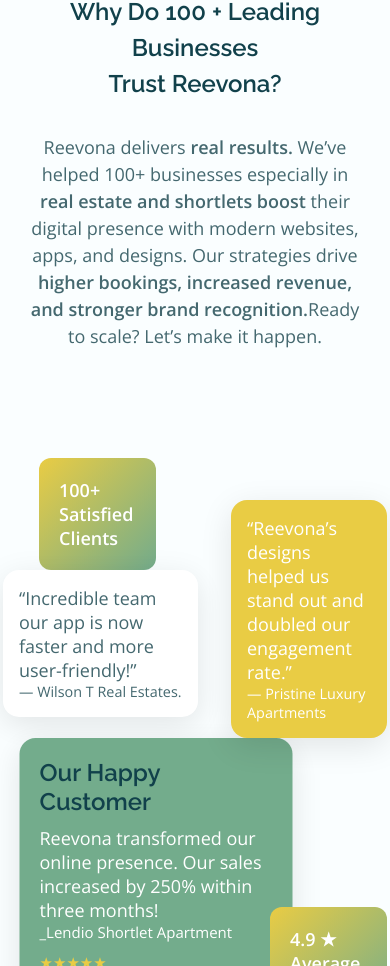
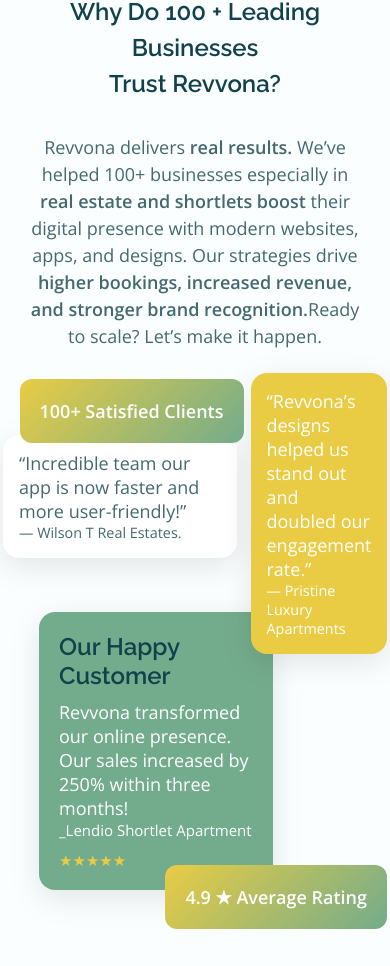
Before and after one commit to Wisdomchanix/Reevona, a React (Create React App) app in the folder reevona-website/: page / in a window 390 px wide. Shown: the part 1034-2000 px from the top of the page. Built offline with nearby package versions, Linux system fonts and the light colour scheme.

Commit message:
media queries,service btn and content

```diff
--- a/reevona-website/src/About.js
+++ b/reevona-website/src/About.js
@@ -23,7 +23,7 @@
                 <div className="about_data">
                     <h1 className="section_title about_title">Who are We</h1>
                     <p className="about_description">
-                        Reevona is a top-tier <b>web design and development agency</b> in Port Harcourt, Nigeria,
+                        Revvona is a top-tier <b>web design and development agency</b> in Port Harcourt, Nigeria,
                         specializing in websites, apps, and branding. We help <b>real estate and shortlet businesses
                         dominate their market, increase bookings, and drive sustainable growth</b>. More than just a
                         tech company we’re your partner in success.
@@ -40,7 +40,7 @@
                     </div>
                 </div>
 
-                <p className="about_data"><i>At Reevona, we don't just build websites and apps,
+                <p className="about_data"><i>At Revvona, we don't just build websites and apps,
                 we create growth engines for your business.</i>
                 </p>
             </div>
--- a/reevona-website/src/ChooseUs.js
+++ b/reevona-website/src/ChooseUs.js
@@ -37,7 +37,7 @@
 
 
             <div className="chooseUs_container container">
-                 <h1 className="section_title">Why Businesses Trust Reevona.</h1>
+                 <h1 className="section_title">Why Businesses Trust Revvona.</h1>
                 <div className="feature-box box_1">
                     <img src="/Images/REVENUE-GROWTH.png" alt="Code Icon" className="feature-icon" />
                     <h2 className="section_subtitle feature-title">Proven Track Record</h2>
--- a/reevona-website/src/Hero.js
+++ b/reevona-website/src/Hero.js
@@ -24,7 +24,7 @@
             <div className="home_container container grid">
                 <div className="home_data">
                     <h1 className="home_data-title">
-                        Unlock Your <br /> <b> Business Potential </b> <br /> With Reevona
+                        Unlock Your <br /> <b> Business Potential </b> <br /> With Revvona
                     </h1>
 
                     <div className="home_data-subtitle">
--- a/reevona-website/src/Services.js
+++ b/reevona-website/src/Services.js
@@ -1,6 +1,7 @@
 import React, { useEffect, useState } from 'react';
 import scrollreveal from 'scrollreveal';
 import SpiralLine from './SpiralLine';
+import { motion } from "framer-motion";
 
 const Services = () => {
 
@@ -30,6 +31,7 @@
 
             <div className="cards_container container">
                 <h1 className="section_title">Our Services, Your Growth</h1>
+
                 <div className="card card-1 show_card">
                     <i class="ri-macbook-line service_icon"></i>
                     <h2 className="section_subtitle">Website & App Development</h2>
@@ -54,15 +56,20 @@
                     </p>
                 </div>
 
+                <motion.div
+                    className="hidden_card"
+                    initial={{ height: 0, opacity: 0 }}
+                    animate={showAll ? { height: "auto", opacity: 1 } : { height: 0, opacity: 0 }}
+                    transition={{ duration: 0.3 }} >
 
-                <div className={`card card-5 hidden_card ${showAll ? "show" : ""}`}>
+                    <div className="card card-5 ">
+                        <h2 className="section_subtitle">Web3 Development</h2>
+                        <p className="card_description">
+                            Secure, blockchain powered solutions for the future of digital transactions.
+                        </p>
+                    </div>
+                </motion.div>
 
-                    <i class="ri-eth-line service_icon"></i>
-                    <h2 className="section_subtitle">Web3 Development</h2>
-                    <p className="card_description">
-                        Secure, blockchain powered solutions for the future of digital transactions.
-                    </p>
-                </div>
 
                 <div className="servicesButton_container">
                     <button className="services_btn" onClick={toggleServices}>
--- a/reevona-website/src/SocialProof.js
+++ b/reevona-website/src/SocialProof.js
@@ -66,10 +66,10 @@
             <div className="social_proof-container container">
 
                 <div className="social_proof-data">
-                    <h1 className="section_title"> Why Do {count} + leading businesses<br /> trust Reevona?</h1>
+                    <h1 className="section_title"> Why Do {count} + leading businesses<br /> trust Revvona?</h1>
 
                     <p className="socialProof_description">
-                        Reevona delivers <b>real results.</b> We’ve helped 100+ businesses especially in <b>real estate
+                        Revvona delivers <b>real results.</b> We’ve helped 100+ businesses especially in <b>real estate
                             and shortlets boost </b>their digital presence with modern websites, apps, and designs.
                         Our strategies drive <b>higher bookings, increased revenue, and stronger brand recognition.</b>
                         Ready to scale? Let’s make it happen.
@@ -82,7 +82,7 @@
 
                     <div className="testimonial-content">
                         <h3>Our Happy Customer</h3>
-                        <p>Reevona transformed our online presence. Our sales increased by 250% within three months!</p>
+                        <p>Revvona transformed our online presence. Our sales increased by 250% within three months!</p>
                         <span className="client-name">_Lendio Shortlet Apartment</span>
                         <div className="stars">★★★★★</div>
                         {/* <img src="TmClientLogo.jpg" alt="Client" className="client-img" /> */}
@@ -96,7 +96,7 @@
                 </div>
 
                 <div className="testimonial-card small-card bottom-right scale right">
-                    <p>“Reevona’s designs helped us stand out and doubled our engagement rate.”</p>
+                    <p>“Revvona’s designs helped us stand out and doubled our engagement rate.”</p>
                     <span>— Pristine Luxury Apartments</span>
                 </div>
 
--- a/reevona-website/src/index.css
+++ b/reevona-website/src/index.css
@@ -463,7 +463,17 @@
 }
 
 
+
+
+
+
+
+
+
+
+
 /* SOCIALPROOF */
+
 .social_proof {
   /* position: relative; */
   margin-bottom: 600px;
@@ -571,9 +581,9 @@
   .social_proof {
     margin-bottom: 700px;
   }
-} */
+}  */
 
-@media (max-width : 400px) {
+@media (max-width : 375px) {
 
   .stat-card:last-of-type {
     bottom: -120%;
@@ -583,7 +593,7 @@
   }
 
   .number {
-    top: 280%;
+    top: 270%;
     right: 15%;
     z-index: 5;
     width: 30%;
@@ -623,7 +633,7 @@
 
 }
 
-@media (min-width : 390px) {
+@media (min-width: 576px) and (max-width : 767px) {
 
   .stat-card:last-of-type {
     bottom: -90%;
@@ -671,6 +681,11 @@
   }
 
 }
+
+
+
+
+
 
 /* ABOUT */
 
@@ -769,7 +784,12 @@
 }
 
 .hidden_card {
-  display: none;
+  /* display: none; */
+  overflow: hidden;
+  display: flex;
+  flex-direction: column;
+  align-items: center;
+  gap: 40px;
 }
 
 .show {
@@ -1128,6 +1148,7 @@
   gap: 40px;
 }
 
+
 .dropdown-btn {
   margin-left: 10px;
 }
```
